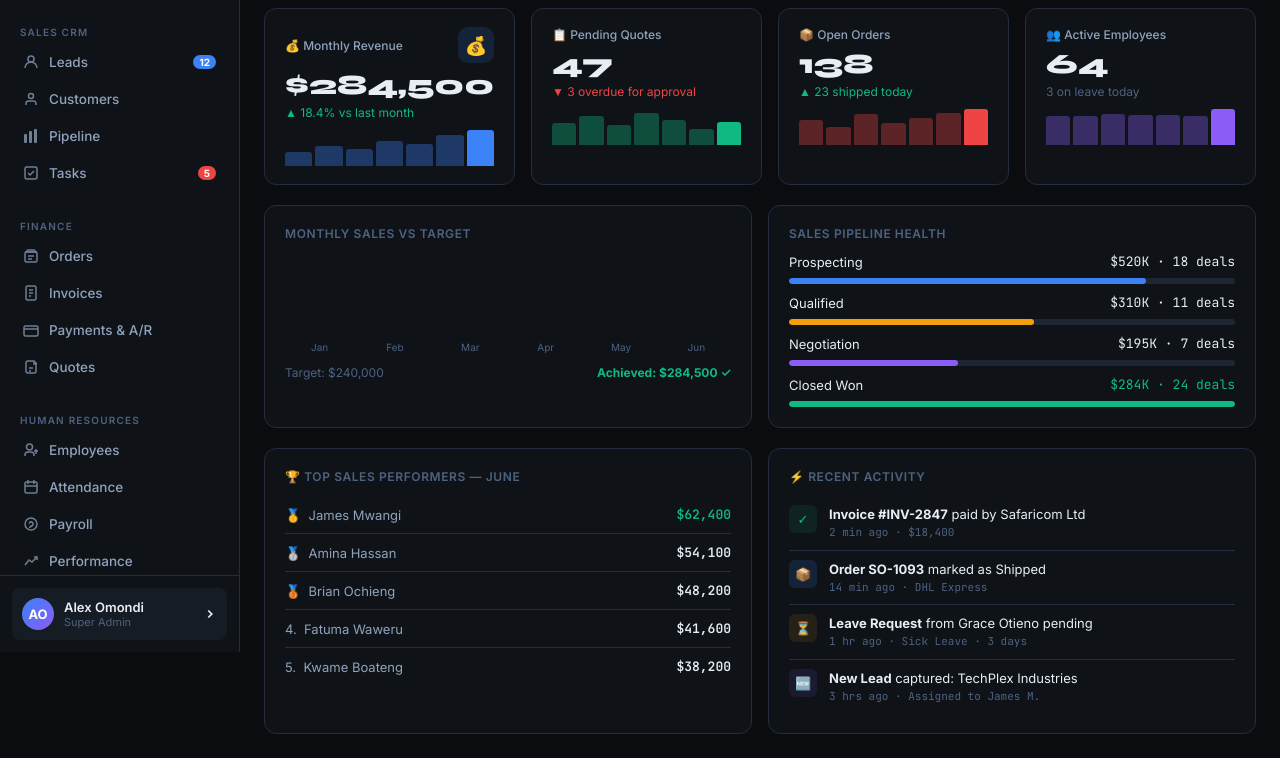
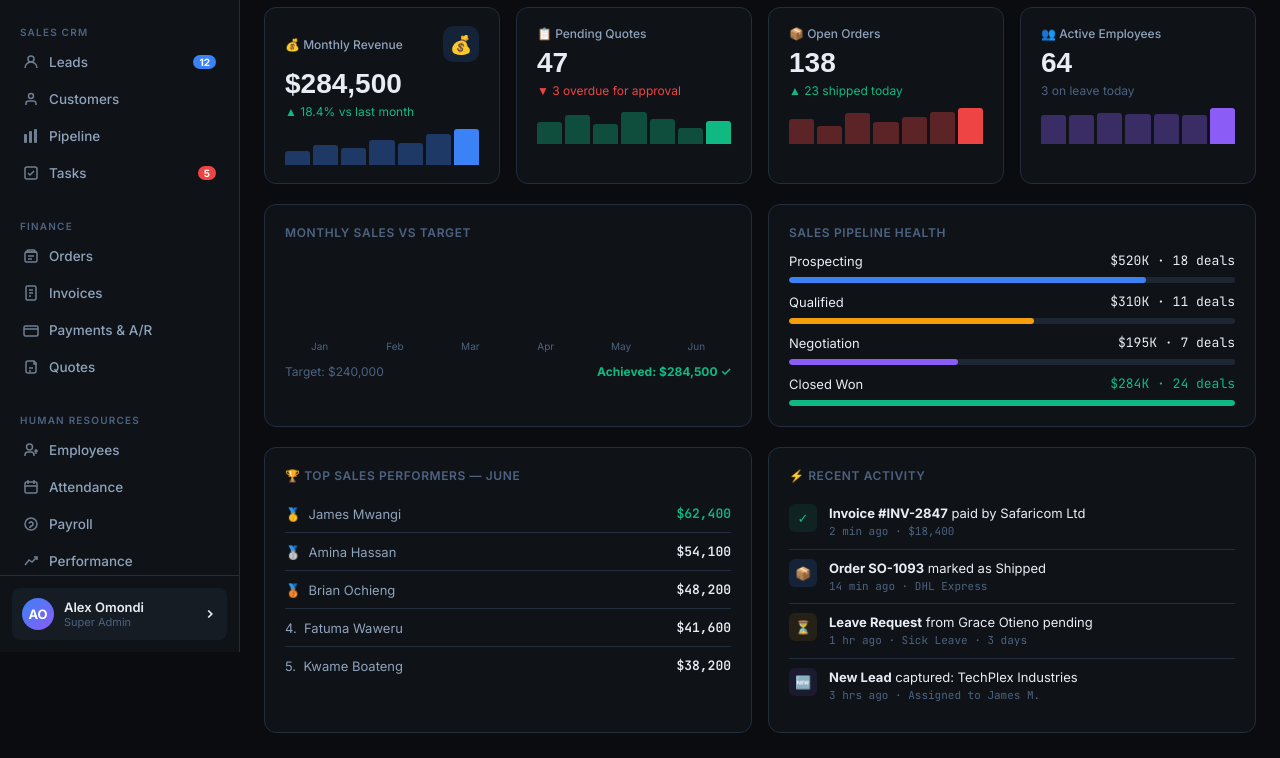
Before and after one commit to dollarboyy/Nexus-erp, a plain HTML site: page index.html in a window 1280 px wide. Shown: the part 148-906 px from the top of the page. Drawn offline with Linux system fonts and the light colour scheme.

Commit message:
Update font import in index.html

```diff
--- a/index.html
+++ b/index.html
@@ -5,8 +5,7 @@
 <meta name="viewport" content="width=device-width, initial-scale=1.0">
 <title>NEXUS ERP — Enterprise Resource Platform</title>
 <style>
-  @import url('https://fonts.googleapis.com/css2?family=Inter:wght@300;400;500;600;700&family=JetBrains+Mono:wght@400;600&family=Syne:wght@700;800&display=swap');
-
+@import url('https://fonts.googleapis.com/css2?family=Inter:wght@300;400;500;600;700&family=JetBrains+Mono:wght@400;600&family=Plus+Jakarta+Sans:wght@700;800&display=swap');
   :root {
     --bg: #0a0c10;
     --bg2: #0f1318;
```
